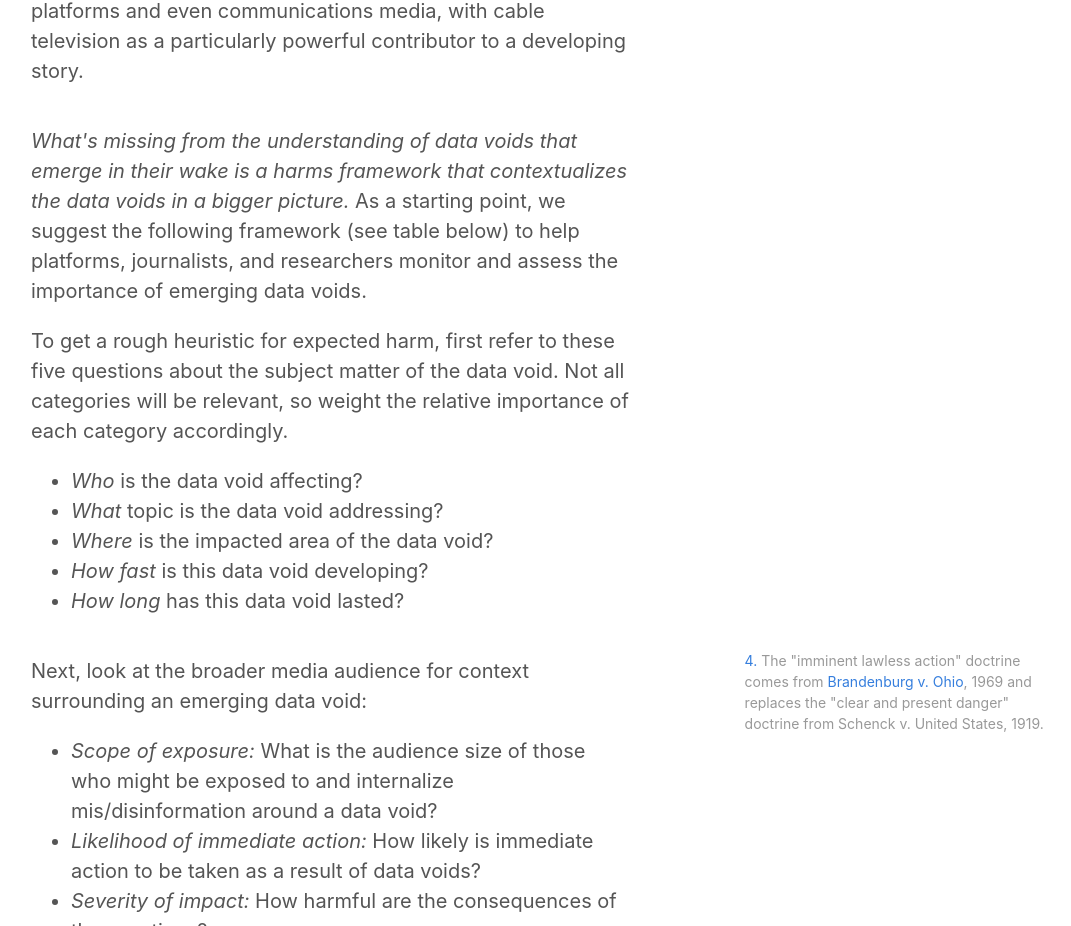
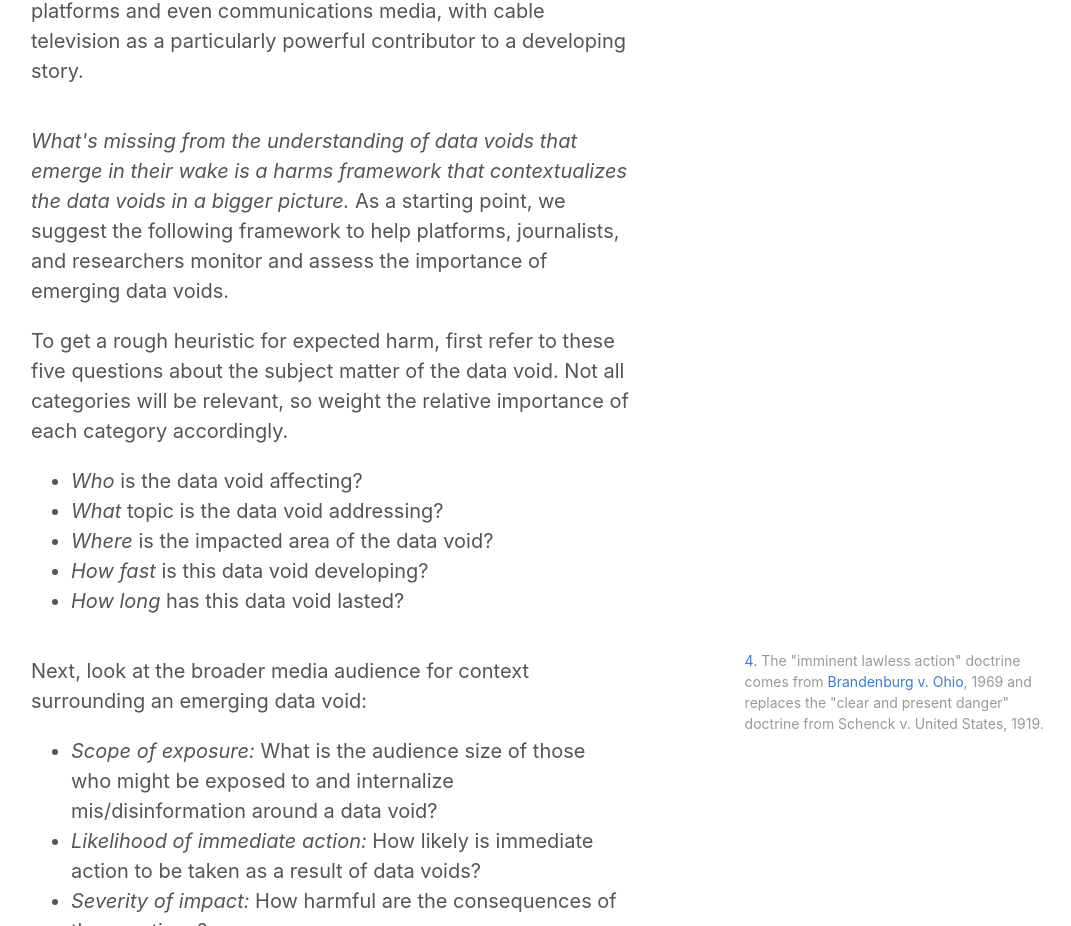
Before and after one commit to jennyfan/datavoids, a plain HTML site: page index.html in a window 1280 px wide. Shown: the part 8597-9523 px from the top of the page, without its empty margins (41-1112 px from the left). Drawn offline with Linux system fonts and the light colour scheme.

Commit message:
removing mention to table

```diff
--- a/index.html
+++ b/index.html
@@ -217,7 +217,7 @@
     <!-- One column -->
     <div class="pa2">
       <div class="fl w-60-l w-100 f4">
-        <p class="measure lh-copy"><em>What's missing from the understanding of data voids that emerge in their wake is a harms framework that contextualizes the data voids in a bigger picture.</em> As a starting point, we suggest the following framework (see table below) to help platforms, journalists, and researchers monitor and assess the importance of emerging data voids.</p>
+        <p class="measure lh-copy"><em>What's missing from the understanding of data voids that emerge in their wake is a harms framework that contextualizes the data voids in a bigger picture.</em> As a starting point, we suggest the following framework to help platforms, journalists, and researchers monitor and assess the importance of emerging data voids.</p>
 
         <p class="measure lh-copy">To get a rough heuristic for expected harm, first refer to these five questions about the subject matter of the data void. Not all categories will be relevant, so weight the relative importance of each category accordingly.</p>
 
```
